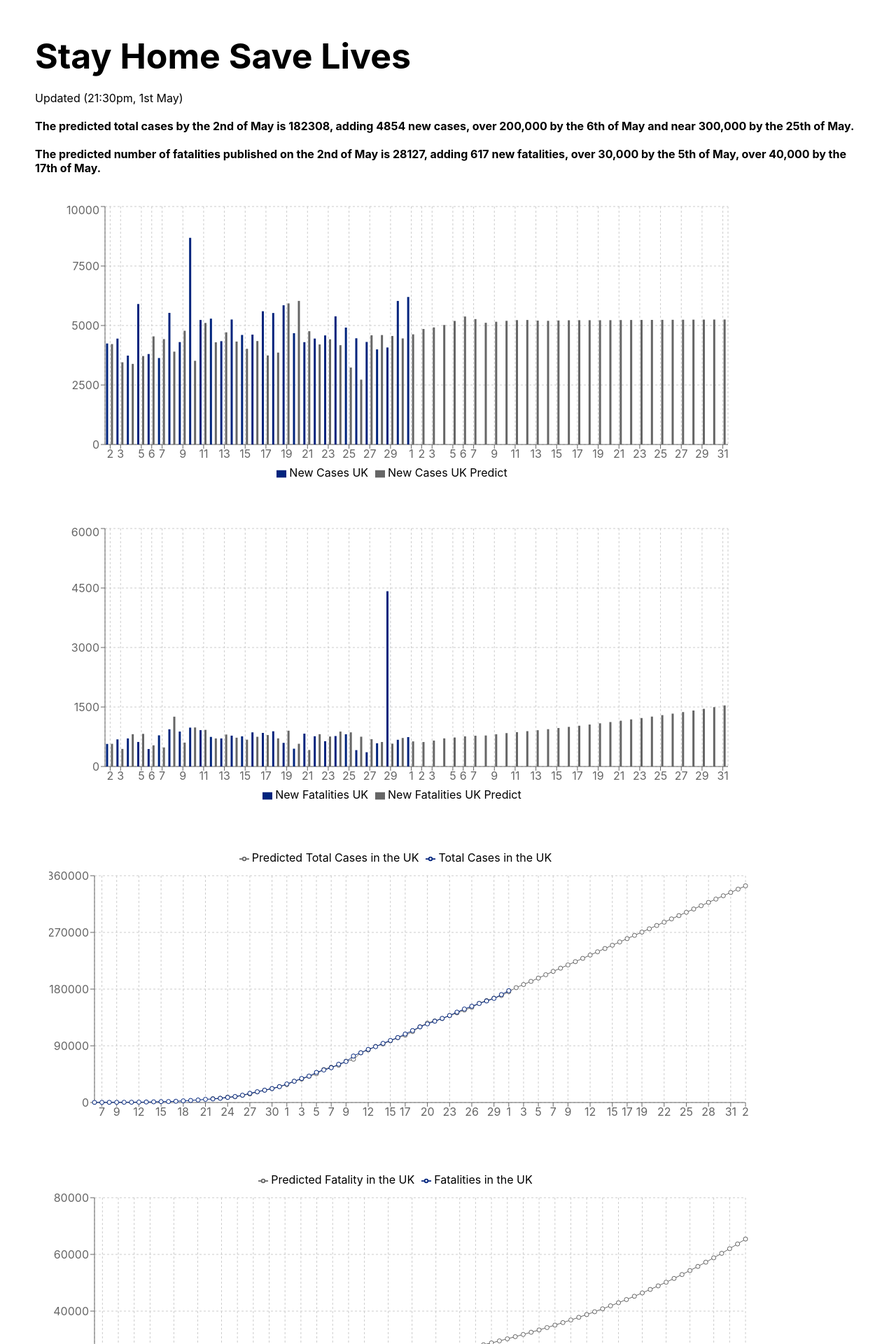
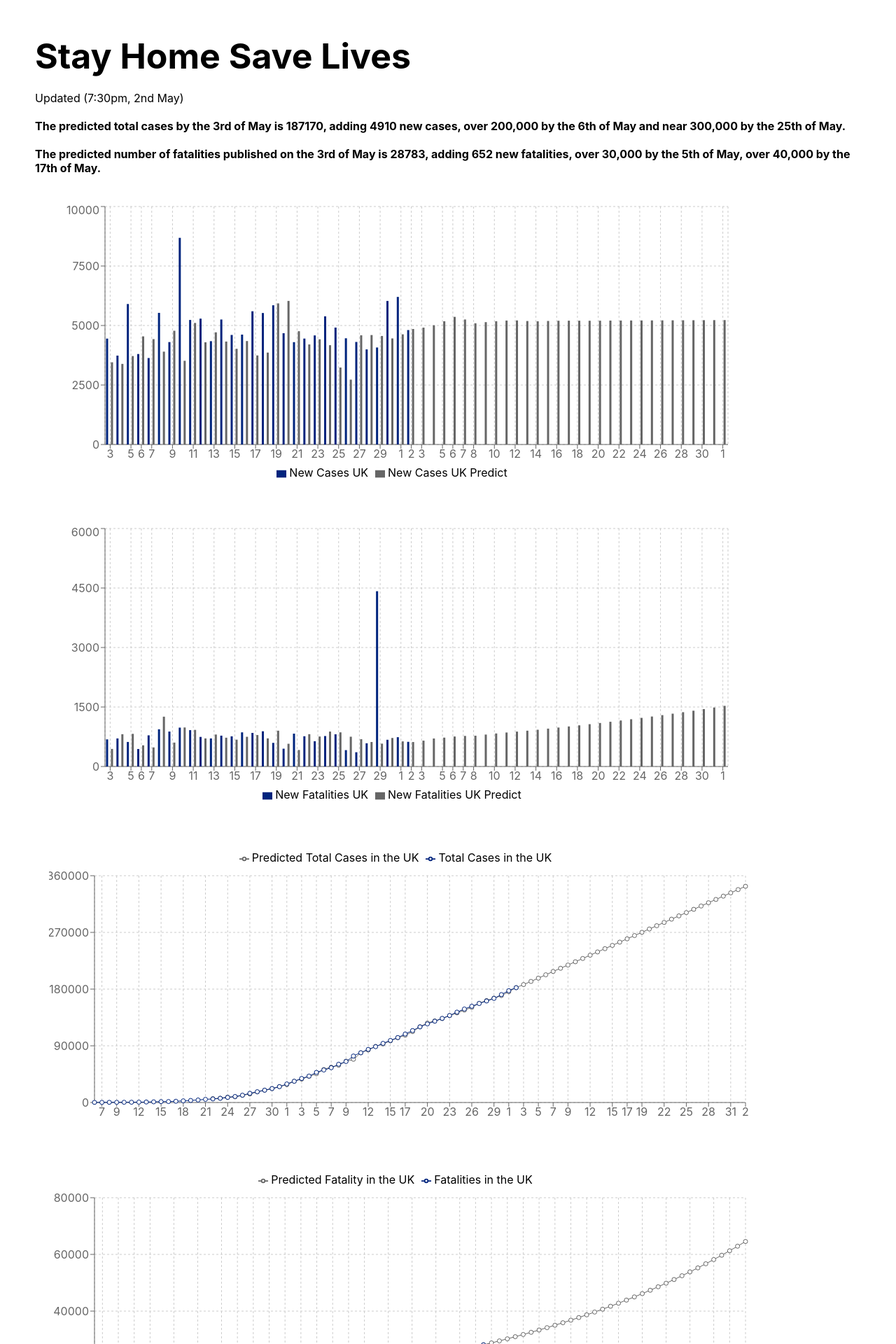
Before and after one commit to linamm/coronachart, a React (Create React App) app in the folder coronachart/: page / in a window 1280 px wide. Shown: the part 20-1940 px from the top of the page at 70% size. Built offline with nearby package versions, Linux system fonts and the light colour scheme.

Commit message:
update new data and comments

```diff
--- a/coronachart/src/App.js
+++ b/coronachart/src/App.js
@@ -91,17 +91,17 @@ function App() {
       </div>
 
       <div style={styles.paragraph}>
-        Updated (21:30pm, 1st May)
+        Updated (7:30pm, 2nd May)
         </div>
 
       <div style={styles.paragraph}>
         <b>
-          The predicted total cases by the 2nd of May is 182308, adding 4854 new cases, over 200,000 by the 6th of May and near 300,000 by the 25th of May.
+          The predicted total cases by the 3rd of May is 187170, adding 4910 new cases, over 200,000 by the 6th of May and near 300,000 by the 25th of May.
         </b>
       </div>
       <div style={styles.paragraph}>
         <b>
-          The predicted number of fatalities published on the 2nd of May is 28127, adding 617 new fatalities, over 30,000 by the 5th of May, over 40,000 by the 17th of May.
+          The predicted number of fatalities published on the 3rd of May is 28783, adding 652 new fatalities, over 30,000 by the 5th of May, over 40,000 by the 17th of May.
         </b>
       </div>
 
--- a/coronachart/src/Data.js
+++ b/coronachart/src/Data.js
@@ -53,7 +53,7 @@ import { getPredictCases, getNewCases, getFatalityRates } from './Predict.js';
   {"name": "29", "it": 21645, "cn": 3158, 'uk': 26097, 'uk_predict': 22254},
   {"name": "30", "it": 22170, "cn": 3169, 'uk': 26771, 'uk_predict': 26816},
   {"name": "1", "it": 22745, "cn": 3176, 'uk': 27510, 'uk_predict': 27404},
-  {"name": "2", "it": 23227, "cn": 3189},
+  {"name": "2", "it": 23227, "cn": 3189, 'uk': 28131, 'uk_predict': 28127},
   {"name": "3", "it": 23660, "cn": 3199},
   {"name": "4", "it": 24114, "cn": 3213},
   {"name": "5", "it": 24648, "cn": 3226},
@@ -117,14 +117,14 @@ const raw_total_cases = [
   {"name": "29", "it": 172434, "cn": 80824, 'uk': 165221, 'uk_predict': 165705},
   {"name": "30", "it": 175925, "cn": 80844, 'uk': 171253, 'uk_predict': 169678},
   {"name": "1", "it": 178972, "cn": 80860, 'uk': 177454, 'uk_predict': 175882},
-  {"name": "2", "it": 181228, "cn": 80881},
+  {"name": "2", "it": 181228, "cn": 80881, 'uk': 182260, 'uk_predict': 182308},
   {"name": "3", "it": 183957, "cn": 80894},
 ];
 
 export const numberOfDaysInTheFuture = 30;
 export const totalCaseStartDay = 6;
 export const fatalityCaseStartDay = 14;
-export const Today = 31 + 30 + 1; // 31 days in March + days in April + days in May
+export const Today = 31 + 30 + 2; // 31 days in March + days in April + days in May
 export const TodayTotalIndex = Today - totalCaseStartDay;
 export const TodayFatalityIndex = Today - fatalityCaseStartDay;
 const totalCases = getPredictCases(raw_total_cases, TodayTotalIndex, numberOfDaysInTheFuture);
--- a/coronachart/src/Predict.js
+++ b/coronachart/src/Predict.js
@@ -52,7 +52,7 @@ export const getPredictCasesItalyTrend = (cases, point_latest) => {
 
 const getCase = (cases, index, point_latest) => {
   let number = (index > point_latest) ? cases[index].uk_predict : cases[index].uk;
-  const day_from_spike = 2;
+  const day_from_spike = 3;
  // Tempory fix:
   if (index > (point_latest - 15) && index < (point_latest - day_from_spike) && cases[point_latest - day_from_spike].uk === 26097) {
     number = number + 26097 - 22254;
```
